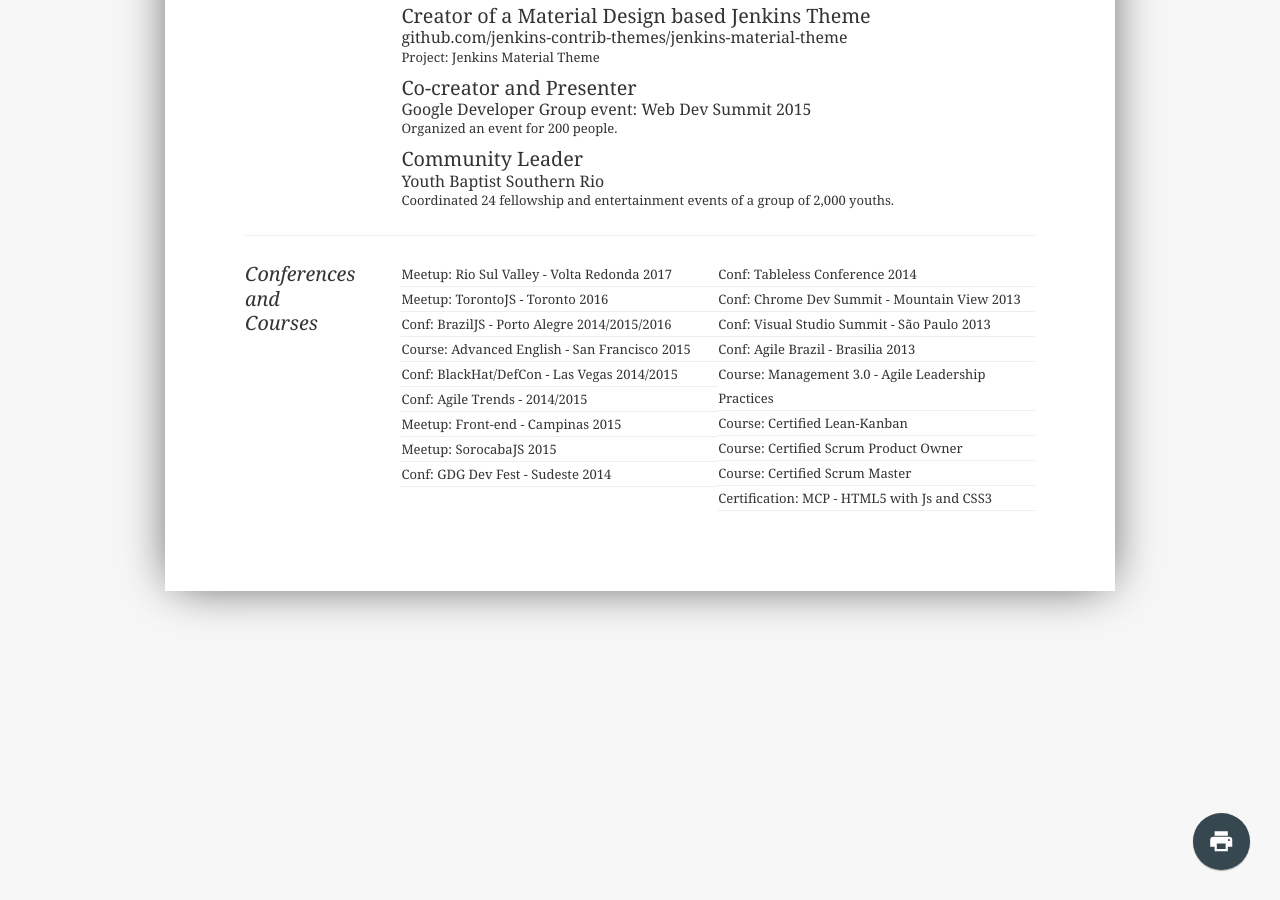
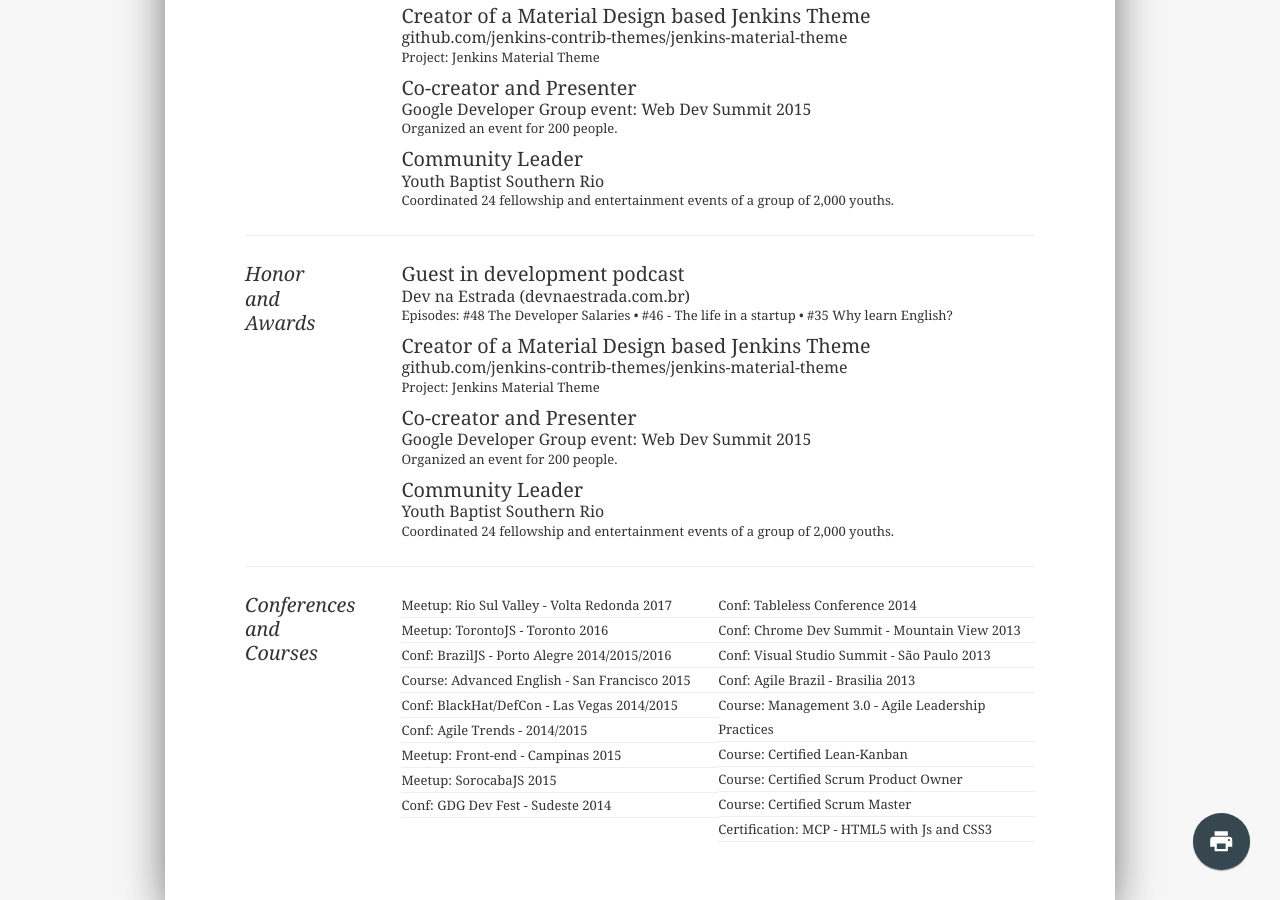
Before and after one commit to afonsof/afonsof.github.io, a Jekyll site: the page built from resume.html, in a window 1280 px wide and 900 px high, scrolled down 1607 px. Built offline with Jekyll 4.4.1, drawn with Linux system fonts in a browser that asks for light colours.

Commit message:
Update resume.yml

```diff
--- a/_data/resume.yml
+++ b/_data/resume.yml
@@ -202,6 +202,29 @@
           content: Coordinated 24 fellowship and entertainment events of a group of 2,000 youths.
 
 
+    - title: Honor and Awards
+      type: occupationList
+      layout: volunteer
+      items:
+        - title: Guest in development podcast
+          organization: Dev na Estrada (devnaestrada.com.br)
+          content: "Episodes: #48 The Developer Salaries • #46 - The life in a startup • #35 Why learn English?"
+
+        - title: Creator of a Material Design based Jenkins Theme
+          organization: github.com/jenkins-contrib-themes/jenkins-material-theme
+          content: "Project: Jenkins Material Theme"
+
+        - title: Co-creator and Presenter
+          organization: "Google Developer Group event: Web Dev Summit 2015"
+          content: Organized an event for 200 people.
+
+        - title: Community Leader
+          organization: Youth Baptist Southern Rio
+          content: Coordinated 24 fellowship and entertainment events of a group of 2,000 youths.
+
+
+
+
     - title: Conferences and Courses
       type: array
       layout: list2Columns
```
